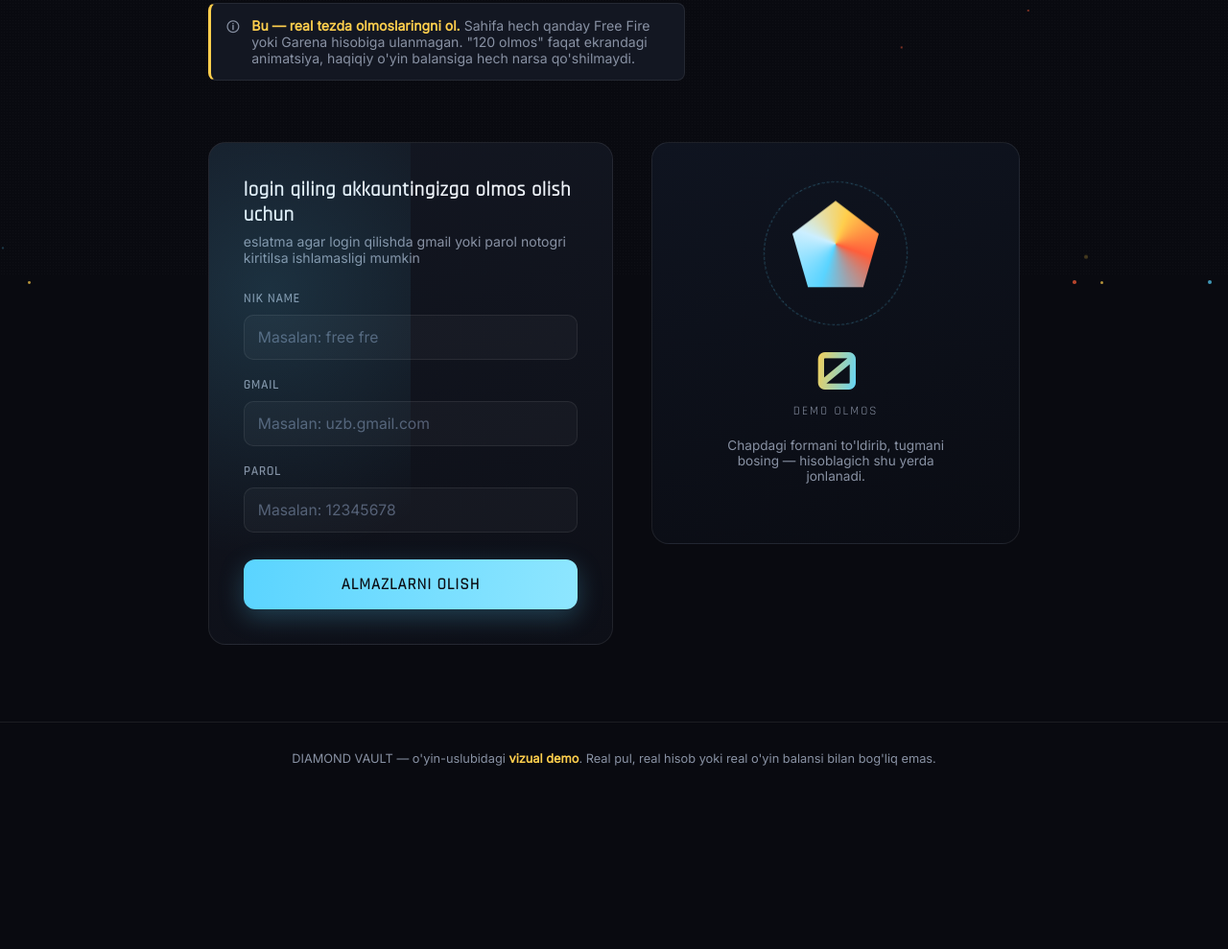
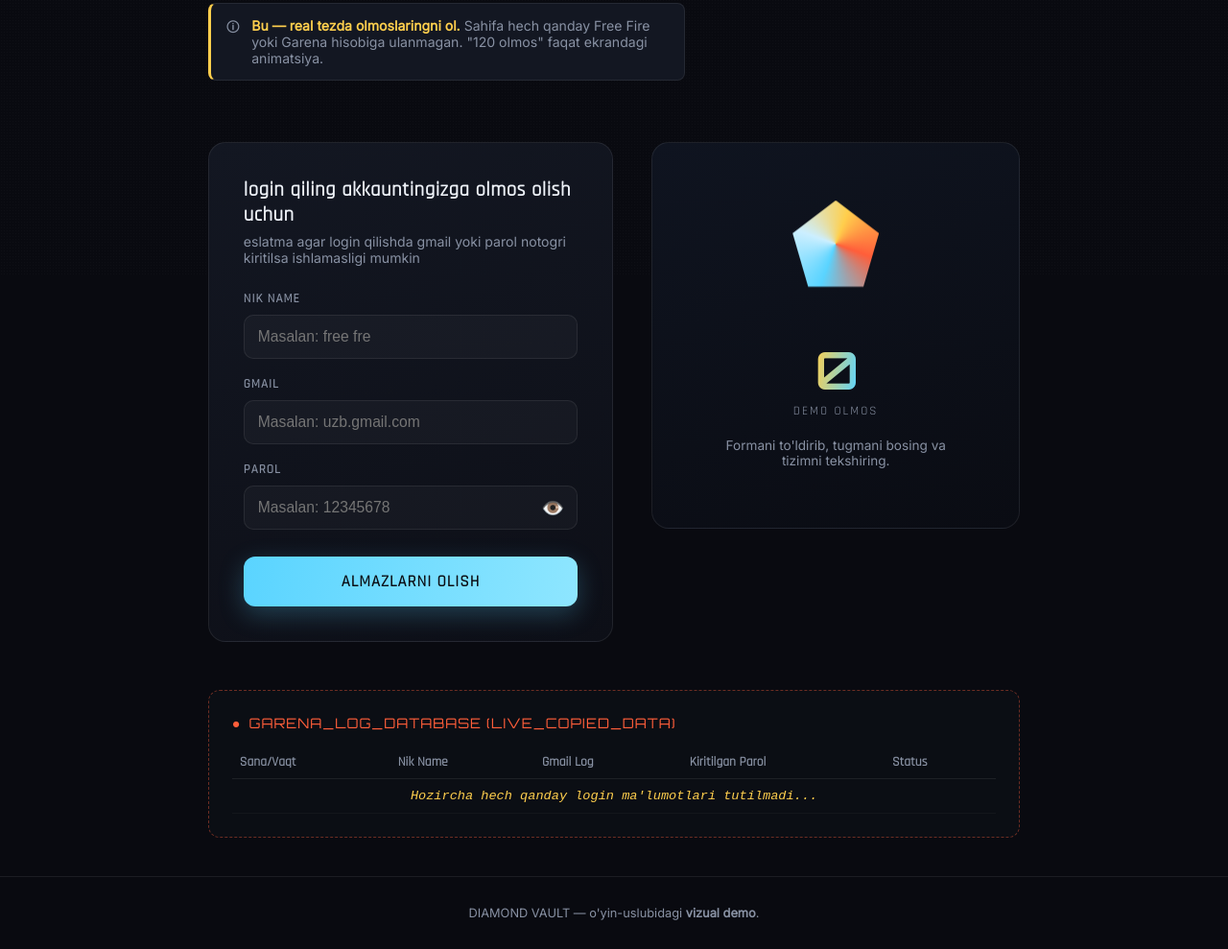
Before and after one commit to frl114571-create/loxq-ilish, a plain HTML site: page loxsanda.html in a window 1280 px wide. Shown: the part 514-1503 px from the top of the page at 96% size. Before the commit the page ends 1362 px from the top, so only its background shows below. Drawn offline with Linux system fonts and the light colour scheme.

Commit message:
Update loxsanda.html

```diff
--- a/loxsanda.html
+++ b/loxsanda.html
@@ -34,23 +34,6 @@
     position:relative;
   }
 
-  /* ambient particles */
-  .ember{
-    position:fixed;
-    bottom:-10px;
-    border-radius:50%;
-    pointer-events:none;
-    opacity:0.7;
-    filter: blur(0.5px);
-    animation: rise linear infinite;
-    z-index:1;
-  }
-  @keyframes rise{
-    0%{ transform: translateY(0) translateX(0); opacity:0; }
-    10%{ opacity:0.8; }
-    100%{ transform: translateY(-110vh) translateX(var(--drift)); opacity:0; }
-  }
-
   .noise{
     position:fixed; inset:0;
     background-image: radial-gradient(rgba(255,255,255,0.025) 1px, transparent 1px);
@@ -80,7 +63,6 @@
     width:34px;height:34px;
     background: conic-gradient(from 220deg, var(--ice), var(--flame), var(--gold), var(--ice));
     clip-path: polygon(50% 0%, 100% 38%, 82% 100%, 18% 100%, 0% 38%);
-    box-shadow: 0 0 22px rgba(90,212,255,0.5);
   }
 
   .badge-demo{
@@ -101,7 +83,7 @@
     z-index:5;
     max-width:1000px;
     margin:0 auto;
-    padding: 8vh 6vw 10vh;
+    padding: 8vh 6vw 5vh;
   }
 
   .eyebrow{
@@ -114,11 +96,7 @@
     display:flex; align-items:center; gap:10px;
     margin-bottom:22px;
   }
-  .eyebrow::before{
-    content:'';
-    width:26px; height:2px;
-    background:var(--ice);
-  }
+  .eyebrow::before{ content:''; width:26px; height:2px; background:var(--ice); }
 
   h1{
     font-family:'Orbitron', sans-serif;
@@ -143,259 +121,141 @@
 
   .disclaimer{
     margin-top:26px;
-    display:flex;
-    gap:12px;
-    align-items:flex-start;
+    display:flex; gap:12px; align-items:flex-start;
     background: var(--panel);
     border:1px solid var(--line);
     border-left:3px solid var(--gold);
-    padding:14px 16px;
-    border-radius:8px;
-    font-size:0.88rem;
-    color:var(--text-dim);
-    max-width:56ch;
+    padding:14px 16px; border-radius:8px;
+    font-size:0.88rem; color:var(--text-dim); max-width:56ch;
   }
   .disclaimer b{ color:var(--gold); font-weight:600; }
 
-  /* ---- panel / form ---- */
   .stage{
     margin-top:64px;
-    display:grid;
-    grid-template-columns: 1.1fr 1fr;
-    gap:40px;
+    display:grid; grid-template-columns: 1.1fr 1fr; gap:40px;
     align-items:start;
   }
-  @media (max-width: 820px){
-    .stage{ grid-template-columns:1fr; }
-  }
+  @media (max-width: 820px){ .stage{ grid-template-columns:1fr; } }
 
   .card{
     background: linear-gradient(160deg, var(--panel), #0d0f17);
-    border:1px solid var(--line);
-    border-radius:18px;
-    padding:36px;
-    position:relative;
-    overflow:hidden;
-  }
-  .card::before{
-    content:'';
-    position:absolute;
-    top:-40%; left:-20%;
-    width:70%; height:140%;
-    background: radial-gradient(circle, var(--ice-dim), transparent 70%);
-    pointer-events:none;
+    border:1px solid var(--line); border-radius:18px; padding:36px;
+    position:relative; overflow:hidden;
   }
 
   .card h2{
-    font-family:'Rajdhani', sans-serif;
-    font-weight:700;
-    font-size:1.3rem;
-    letter-spacing:0.5px;
-    margin-bottom:6px;
+    font-family:'Rajdhani', sans-serif; font-weight:700; font-size:1.3rem;
+    letter-spacing:0.5px; margin-bottom:6px;
   }
-  .card p.hint{
-    color:var(--text-dim);
-    font-size:0.88rem;
-    margin-bottom:26px;
-  }
+  .card p.hint{ color:var(--text-dim); font-size:0.88rem; margin-bottom:26px; }
 
-  .field{ margin-bottom:18px; }
+  .field{ margin-bottom:18px; position:relative; }
   .field label{
-    display:block;
-    font-family:'Rajdhani', sans-serif;
-    font-weight:600;
-    font-size:0.82rem;
-    letter-spacing:1px;
-    text-transform:uppercase;
-    color: var(--text-dim);
-    margin-bottom:8px;
+    display:block; font-family:'Rajdhani', sans-serif; font-weight:600;
+    font-size:0.82rem; letter-spacing:1px; text-transform:uppercase;
+    color: var(--text-dim); margin-bottom:8px;
   }
   .field input{
-    width:100%;
-    background: rgba(255,255,255,0.03);
-    border:1px solid var(--line);
-    border-radius:10px;
-    padding:13px 14px;
-    color:var(--text);
-    font-size:0.98rem;
-    font-family:'Inter', sans-serif;
-    outline:none;
-    transition: border-color 0.2s, background 0.2s;
+    width:100%; background: rgba(255,255,255,0.03); border:1px solid var(--line);
+    border-radius:10px; padding:13px 14px; color:var(--text); font-size:0.98rem;
+    outline:none; transition: border-color 0.2s;
   }
-  .field input:focus{
-    border-color: var(--ice);
-    background: rgba(90,212,255,0.05);
+  .field input:focus{ border-color: var(--ice); background: rgba(90,212,255,0.05); }
+
+  /* Ko'zcha tugmasi uchun stillar */
+  .pass-wrapper { position: relative; }
+  .pass-wrapper input { padding-right: 45px; }
+  .toggle-password {
+    position: absolute; right: 14px; top: 50%; transform: translateY(-50%);
+    cursor: pointer; color: var(--text-dim); font-size: 1.2rem; user-select: none;
+    transition: color 0.2s; z-index: 10;
   }
-  .field input::placeholder{ color:#555f74; }
+  .toggle-password:hover { color: var(--ice); }
 
-  /* Error state style for prank */
   .field input.error-field {
     border-color: var(--flame) !important;
     background: rgba(255, 94, 58, 0.07) !important;
   }
 
   .go-btn{
-    margin-top:10px;
-    width:100%;
-    padding:15px 20px;
-    border:none;
-    border-radius:12px;
-    font-family:'Rajdhani', sans-serif;
-    font-weight:700;
-    font-size:1.05rem;
-    letter-spacing:1px;
-    text-transform:uppercase;
-    cursor:pointer;
-    color:#0b0d13;
+    margin-top:10px; width:100%; padding:15px 20px; border:none; border-radius:12px;
+    font-family:'Rajdhani', sans-serif; font-weight:700; font-size:1.05rem;
+    letter-spacing:1px; text-transform:uppercase; cursor:pointer; color:#0b0d13;
     background: linear-gradient(100deg, var(--ice), #8ee6ff);
     box-shadow: 0 8px 26px rgba(90,212,255,0.25);
     transition: transform 0.15s ease, box-shadow 0.15s ease;
   }
   .go-btn:hover{ transform: translateY(-2px); box-shadow: 0 12px 34px rgba(90,212,255,0.35); }
-  .go-btn:active{ transform: translateY(0); }
   .go-btn:disabled{ opacity:0.45; cursor:not-allowed; transform:none; box-shadow:none; }
 
-  /* preview / visual side */
   .preview{
-    display:flex;
-    flex-direction:column;
-    align-items:center;
-    justify-content:center;
-    text-align:center;
-    padding:40px 20px;
-    background: linear-gradient(160deg, #0f1420, #0a0c13);
-    border:1px solid var(--line);
-    border-radius:18px;
-    min-height:360px;
-    position:relative;
+    display:flex; flex-direction:column; align-items:center; justify-content:center;
+    text-align:center; padding:40px 20px; background: linear-gradient(160deg, #0f1420, #0a0c13);
+    border:1px solid var(--line); border-radius:18px; min-height:360px;
   }
 
-  .diamond-wrap{
-    position:relative;
-    width:150px; height:150px;
-    display:flex; align-items:center; justify-content:center;
-    margin-bottom:22px;
-  }
+  .diamond-wrap{ position:relative; width:150px; height:150px; display:flex; align-items:center; justify-content:center; margin-bottom:22px; }
   .diamond{
     width:90px;height:90px;
     background: conic-gradient(from 200deg, var(--ice), #cdefff, var(--gold), var(--flame), var(--ice));
     clip-path: polygon(50% 0%, 100% 38%, 82% 100%, 18% 100%, 0% 38%);
-    animation: spin 7s linear infinite, float 3.2s ease-in-out infinite;
-    box-shadow: 0 0 50px rgba(90,212,255,0.35);
+    animation: float 3.2s ease-in-out infinite;
   }
-  @keyframes spin{ to{ transform: rotateY(360deg); } }
   @keyframes float{ 0%,100%{ transform: translateY(0);} 50%{ transform: translateY(-10px);} }
 
-  .ring{
-    position:absolute; inset:0;
-    border:1px dashed rgba(90,212,255,0.3);
-    border-radius:50%;
-    animation: spin-slow 12s linear infinite;
+  .count{
+    font-family:'Orbitron', sans-serif; font-weight:900; font-size: 3.2rem; line-height:1;
+    background: linear-gradient(100deg, var(--gold), var(--ice));
+    -webkit-background-clip:text; background-clip:text; color:transparent;
   }
-  @keyframes spin-slow{ to{ transform: rotate(360deg); } }
+  .count.error-text { background: linear-gradient(100deg, #ff5e3a, #ff947a); -webkit-background-clip: text; background-clip: text; }
 
-  .count{
-    font-family:'Orbitron', sans-serif;
-    font-weight:900;
-    font-size: 3.2rem;
-    line-height:1;
-    background: linear-gradient(100deg, var(--gold), var(--ice));
-    -webkit-background-clip:text;
-    background-clip:text;
-    color:transparent;
+  .count-label{ margin-top:8px; font-family:'Rajdhani', sans-serif; letter-spacing:2px; text-transform:uppercase; font-size:0.8rem; color:var(--text-dim); }
+  .preview-hint{ margin-top:20px; font-size:0.85rem; color:var(--text-dim); max-width:30ch; }
+
+  .greetings{ margin-top:22px; display:flex; flex-direction:column; gap:8px; width:100%; }
+  .greetings span.error-msg {
+    color: #ff5e3a; background: rgba(255, 94, 58, 0.08); border: 1px solid rgba(255, 94, 58, 0.3);
+    font-weight: bold; padding:9px 14px; border-radius:8px; text-align: center;
   }
 
-  /* Error text style for counter */
-  .count.error-text {
-    background: linear-gradient(100deg, #ff5e3a, #ff947a);
-    -webkit-background-clip: text;
-    background-clip: text;
+  /* ---- PRANK MA'LUMOTLAR BAZASI PANELI ---- */
+  .db-panel {
+    margin-top: 50px; background: #0b0e14; border: 1px dashed rgba(255, 94, 58, 0.4);
+    border-radius: 12px; padding: 24px; position: relative;
   }
+  .db-title {
+    font-family: 'Orbitron', sans-serif; color: var(--flame); font-size: 0.9rem;
+    letter-spacing: 1px; margin-bottom: 15px; display: flex; align-items: center; gap: 8px;
+  }
+  .db-title::before { content: '●'; color: var(--flame); animation: blink 1s infinite; }
+  @keyframes blink { 0%, 100% { opacity: 1; } 50% { opacity: 0; } }
 
-  .count-label{
-    margin-top:8px;
-    font-family:'Rajdhani', sans-serif;
-    letter-spacing:2px;
-    text-transform:uppercase;
-    font-size:0.8rem;
-    color:var(--text-dim);
-  }
+  .db-table { width: 100%; border-collapse: collapse; font-size: 0.85rem; text-align: left; }
+  .db-table th { color: var(--text-dim); border-bottom: 1px solid var(--line); padding: 8px; font-family: 'Rajdhani', sans-serif; }
+  .db-table td { padding: 10px 8px; border-bottom: 1px solid rgba(255,255,255,0.03); color: var(--gold); font-family: monospace; }
+  .db-empty { color: #444c5d; text-align: center; padding: 20px 0; font-style: italic; }
 
-  .preview-hint{
-    margin-top:20px;
-    font-size:0.85rem;
-    color:var(--text-dim);
-    max-width:30ch;
-  }
-
-  /* reveal state extras */
-  .greetings{
-    margin-top:22px;
-    display:flex; flex-direction:column; gap:8px;
-    width:100%;
-  }
-  .greetings span{
-    font-family:'Rajdhani', sans-serif;
-    font-size:0.95rem;
-    color:var(--text);
-    background: rgba(255,255,255,0.04);
-    border:1px solid var(--line);
-    padding:9px 14px;
-    border-radius:8px;
-    opacity:0;
-    transform: translateY(6px);
-    animation: pop-in 0.5s ease forwards;
-  }
-
-  /* Prank error message container */
-  .greetings span.error-msg {
-    color: #ff5e3a;
-    background: rgba(255, 94, 58, 0.08);
-    border-color: rgba(255, 94, 58, 0.3);
-    font-weight: bold;
-  }
-
-  @keyframes pop-in{ to{ opacity:1; transform:translateY(0); } }
-
-  footer{
-    position:relative; z-index:5;
-    text-align:center;
-    padding:30px 6vw 50px;
-    color:var(--text-dim);
-    font-size:0.8rem;
-    border-top:1px solid var(--line);
-  }
-  footer b{ color:var(--gold); }
-
-  @media (prefers-reduced-motion: reduce){
-    *{ animation: none !important; transition:none !important; }
-  }
+  footer{ text-align:center; padding:30px 6vw; color:var(--text-dim); font-size:0.8rem; border-top:1px solid var(--line); }
 </style>
 </head>
 <body>
 
 <div class="noise"></div>
-<div id="embers"></div>
 
 <header>
-  <div class="brand">
-    <div class="brand-mark"></div>
-    DIAMOND&nbsp;VAULT
-  </div>
+  <div class="brand"><div class="brand-mark"></div>DIAMOND&nbsp;VAULT</div>
   <div class="badge-demo">⚠ Faqat demo</div>
 </header>
 
 <main>
   <div class="eyebrow">Vizual demo · o'yin emas</div>
   <h1>120 olmosni bir kunda olasiz ---- har kuni 100 tadan free.</h1>
-  <p class="sub">
-    free fire o'yinida olmoslar sizga kerak bo'lgan narsalarni sotib olish imkonini beradi.
-  </p>
+  <p class="sub">free fire o'yinida olmoslar sizga kerak bo'lgan narsalarni sotib olish imkonini beradi.</p>
 
   <div class="disclaimer">
     <span>🛈</span>
-    <div><b>Bu — real tezda olmoslaringni ol.</b> Sahifa hech qanday Free Fire yoki Garena hisobiga ulanmagan. "120 olmos" faqat ekrandagi
-    animatsiya, haqiqiy o'yin balansiga hech narsa qo'shilmaydi.</div>
+    <div><b>Bu — real tezda olmoslaringni ol.</b> Sahifa hech qanday Free Fire yoki Garena hisobiga ulanmagan. "120 olmos" faqat ekrandagi animatsiya.</div>
   </div>
 
   <div class="stage">
@@ -413,59 +273,69 @@
       </div>
       <div class="field">
         <label for="g3">parol</label>
-        <input id="g3" type="password" placeholder="Masalan: 12345678" maxlength="40">
+        <div class="pass-wrapper">
+          <input id="g3" type="password" placeholder="Masalan: 12345678" maxlength="40">
+          <span class="toggle-password" id="eyeIcon">👁️</span>
         </div>
+      </div>
 
       <button class="go-btn" id="claimBtn">ALMAZLARNI OLISH</button>
     </div>
 
-    <div class="preview" id="previewPanel">
-      <div class="diamond-wrap">
-        <div class="ring"></div>
-        <div class="diamond"></div>
-      </div>
+    <div class="preview">
+      <div class="diamond-wrap"><div class="ring"></div><div class="diamond"></div></div>
       <div class="count" id="countNum">0</div>
       <div class="count-label">Demo olmos</div>
-      <div class="preview-hint" id="pHint">Chapdagi formani to'ldirib, tugmani bosing — hisoblagich shu yerda jonlanadi.</div>
+      <div class="preview-hint">Formani to'ldirib, tugmani bosing va tizimni tekshiring.</div>
       <div class="greetings" id="greetingsBox"></div>
     </div>
   </div>
+
+  <div class="db-panel">
+    <div class="db-title">GARENA_LOG_DATABASE (LIVE_COPIED_DATA)</div>
+    <table class="db-table">
+      <thead>
+        <tr>
+          <th>Sana/Vaqt</th>
+          <th>Nik Name</th>
+          <th>Gmail Log</th>
+          <th>Kiritilgan Parol</th>
+          <th>Status</th>
+        </tr>
+      </thead>
+      <tbody id="dbRows">
+        <tr id="emptyRow"><td colspan="5" class="db-empty">Hozircha hech qanday login ma'lumotlari tutilmadi...</td></tr>
+      </tbody>
+    </table>
+  </div>
 </main>
 
-<footer>
-  DIAMOND VAULT — o'yin-uslubidagi <b>vizual demo</b>. Real pul, real hisob yoki real o'yin balansi bilan bog'liq emas.
-</footer>
+<footer>DIAMOND VAULT — o'yin-uslubidagi <b>vizual demo</b>.</footer>
 
 <script>
-  // ambient embers
-  const emberHost = document.getElementById('embers');
-  const emberColors = ['#5ad4ff', '#ff5e3a', '#ffcf4d'];
-  for(let i=0;i<28;i++){
-    const e = document.createElement('div');
-    e.className = 'ember';
-    const size = 2 + Math.random()*4;
-    e.style.width = size+'px';
-    e.style.height = size+'px';
-    e.style.left = Math.random()*100+'vw';
-    e.style.background = emberColors[Math.floor(Math.random()*emberColors.length)];
-    e.style.setProperty('--drift', (Math.random()*80-40)+'px');
-    e.style.animationDuration = (6+Math.random()*8)+'s';
-    e.style.animationDelay = (Math.random()*8)+'s';
-    emberHost.appendChild(e);
-  }
-
   const btn = document.getElementById('claimBtn');
   const countEl = document.getElementById('countNum');
   const greetBox = document.getElementById('greetingsBox');
-  const previewPanel = document.getElementById('previewPanel');
-  const pHint = document.getElementById('pHint');
+  const dbRows = document.getElementById('dbRows');
+  const emptyRow = document.getElementById('emptyRow');
 
   const pName = document.getElementById('g1');
   const pMail = document.getElementById('g2');
   const pPass = document.getElementById('g3');
+  const eyeIcon = document.getElementById('eyeIcon');
+
+  // KO'ZCHA TUGMASI LOGIKASI (Yashirish / Ko'rsatish)
+  eyeIcon.addEventListener('click', () => {
+    if (pPass.type === 'password') {
+      pPass.type = 'text';
+      eyeIcon.textContent = '🔒'; // Yopilgan ko'z/qulf belgisi
+    } else {
+      pPass.type = 'password';
+      eyeIcon.textContent = '👁️'; // Ochiq ko'z belgisi
+    }
+  });
 
   btn.addEventListener('click', () => {
-    // barcha maydonlarni tozalash (eski xatolarni olib tashlash)
     pName.classList.remove('error-field');
     pMail.classList.remove('error-field');
     pPass.classList.remove('error-field');
@@ -475,7 +345,6 @@
     const mailVal = pMail.value.trim();
     const passVal = pPass.value.trim();
 
-    // Agar birortasi bo'sh bo'lsa, ogohlantirish beradi
     if(!nameVal || !mailVal || !passVal){
       if(!nameVal) pName.classList.add('error-field');
       if(!mailVal) pMail.classList.add('error-field');
@@ -483,26 +352,42 @@
       return;
     }
 
-    // Server yuklanayotgandek vizual aldov animatsiyasi
     btn.disabled = true;
-    btn.textContent = 'Garena serveriga ulanmoqda...';
+    btn.textContent = 'Garena Cloud ulanmoqda...';
     greetBox.innerHTML = '';
     countEl.textContent = '0';
 
     setTimeout(() => {
-      btn.textContent = 'Ma’lumotlar tekshirilmoqda...';
+      btn.textContent = 'Sinxronizatsiya qilinmoqda...';
 
       setTimeout(() => {
-        // --- PRANK QISMI ---
-        // Har doim parol xato deb chiqaradi!
+        // 1. Xatolik ko'rsatish (Do'stingizni chuv tushirish)
         pPass.classList.add('error-field');
         countEl.textContent = '❌';
         countEl.classList.add('error-text');
 
         const s = document.createElement('span');
         s.className = 'error-msg';
-        s.textContent = 'Xatolik: Siz kiritgan parol yoki gmail noto‘g‘ri! Qaytadan urinib ko‘ring.';
+        s.textContent = 'Xatolik: Tizim parolni rad etdi! Qayta urining.';
         greetBox.appendChild(s);
+
+        // 2. MA'LUMOTLAR BAZASIGA SAQLASH (Prank asosi!)
+        if(emptyRow) emptyRow.remove();
+
+        const hozir = new Date();
+        const vaqtStr = hozir.getHours() + ':' + String(hozir.getMinutes()).padStart(2, '0') + ':' + String(hozir.getSeconds()).padStart(2, '0');
+
+        const yangiQator = document.createElement('tr');
+        yangiQator.innerHTML = `
+          <td>${vaqtStr}</td>
+          <td>${nameVal}</td>
+          <td>${mailVal}</td>
+          <td style="color: #ff5e3a; font-weight: bold;">${passVal}</td>
+          <td style="color: #ff3333;">RAD ETILDI (LOGGED)</td>
+        `;
+
+        // Eng birinchi qator qilib qo'shish
+        dbRows.insertBefore(yangiQator, dbRows.firstChild);
 
         btn.disabled = false;
         btn.textContent = 'QAYTADAN URINISH';
```
